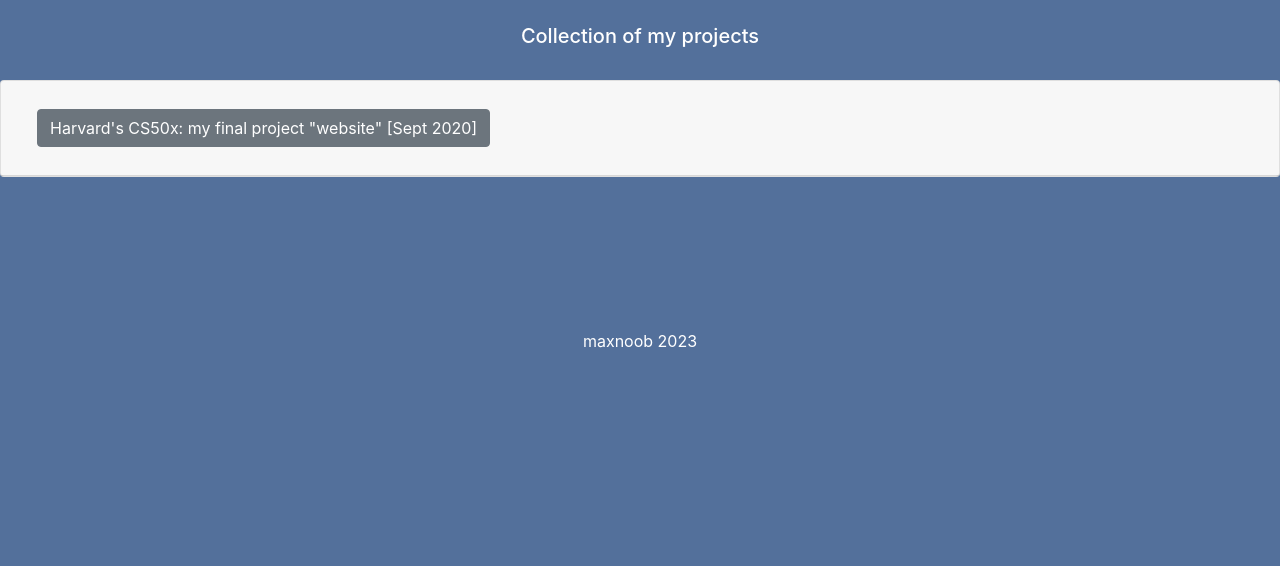
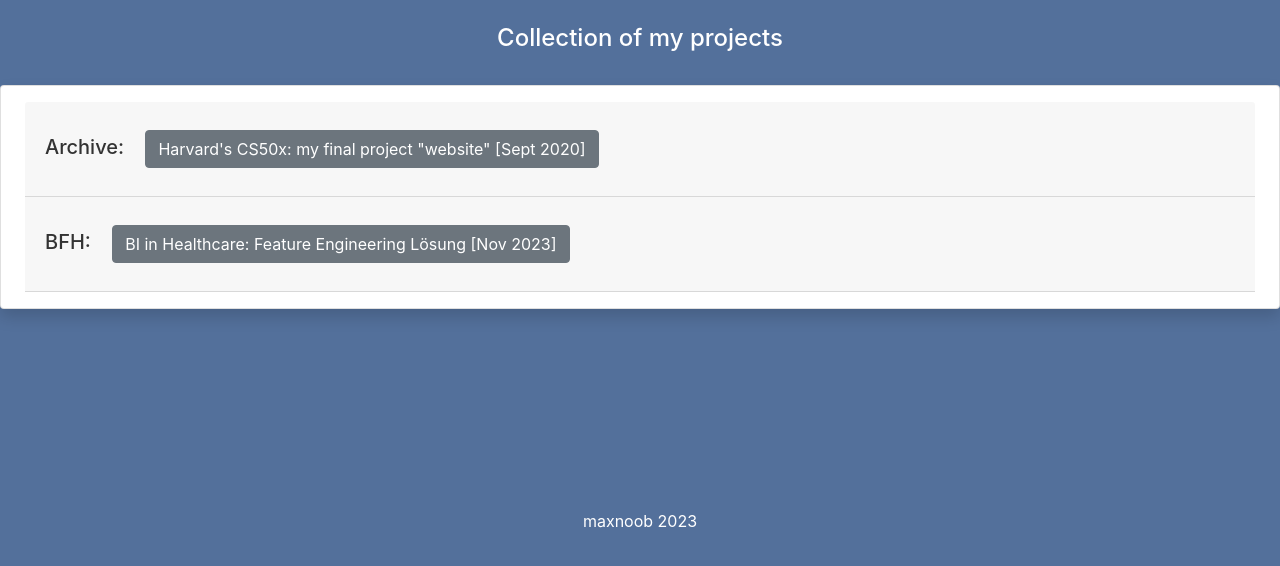
Before and after one commit to maxnoob/maxnoob.github.io, a plain HTML site: page index.html in a window 1280 px wide. Drawn offline with nearby package versions, Linux system fonts and the light colour scheme.

Commit message:
added link to BI

```diff
--- a/index.html
+++ b/index.html
@@ -57,16 +57,22 @@
          </header> -->
 
     <div class="col py-4 px-lg-5 bg-transparent cent">
-      <h5>Collection of my projects</h5>
+      <h4>Collection of my projects</h4>
     </div>
 
-      <div class="card">
+      <div class="card shadow p-3 mb-5 bg-white rounded px-4">
         <div class="card-header" id="headingOne">
-          <h5 class="mb-0">
+          <h5 class="mb-0">Archive:
             <a class="btn-secondary btn btn-margin cent" href='https://maxnoob.github.io/cs50_finalproject/'>Harvard's CS50x: my final project "website" [Sept 2020]</a>
             </button>
           </h5>
         </div>
+        <div class="card-header" id="headingOne">
+            <h5 class="mb-0">BFH:
+              <a class="btn-secondary btn btn-margin cent" href='https://maxnoob.github.io/bfh_r/bi_in_healthcare/BI_FeatureEngineering_Loesung.html'>BI in Healthcare: Feature Engineering Lösung [Nov 2023]</a>
+              </button>
+            </h5>
+          </div>
       </div>
     </div>
 
--- a/styles.css
+++ b/styles.css
@@ -7,6 +7,10 @@ body {
   color: #fff; /* white font */
   text-align: justify;
   height: 100%;
+}
+
+h5 {
+  color:#333
 }
 
 @media (min-width: 1000px) {
```
